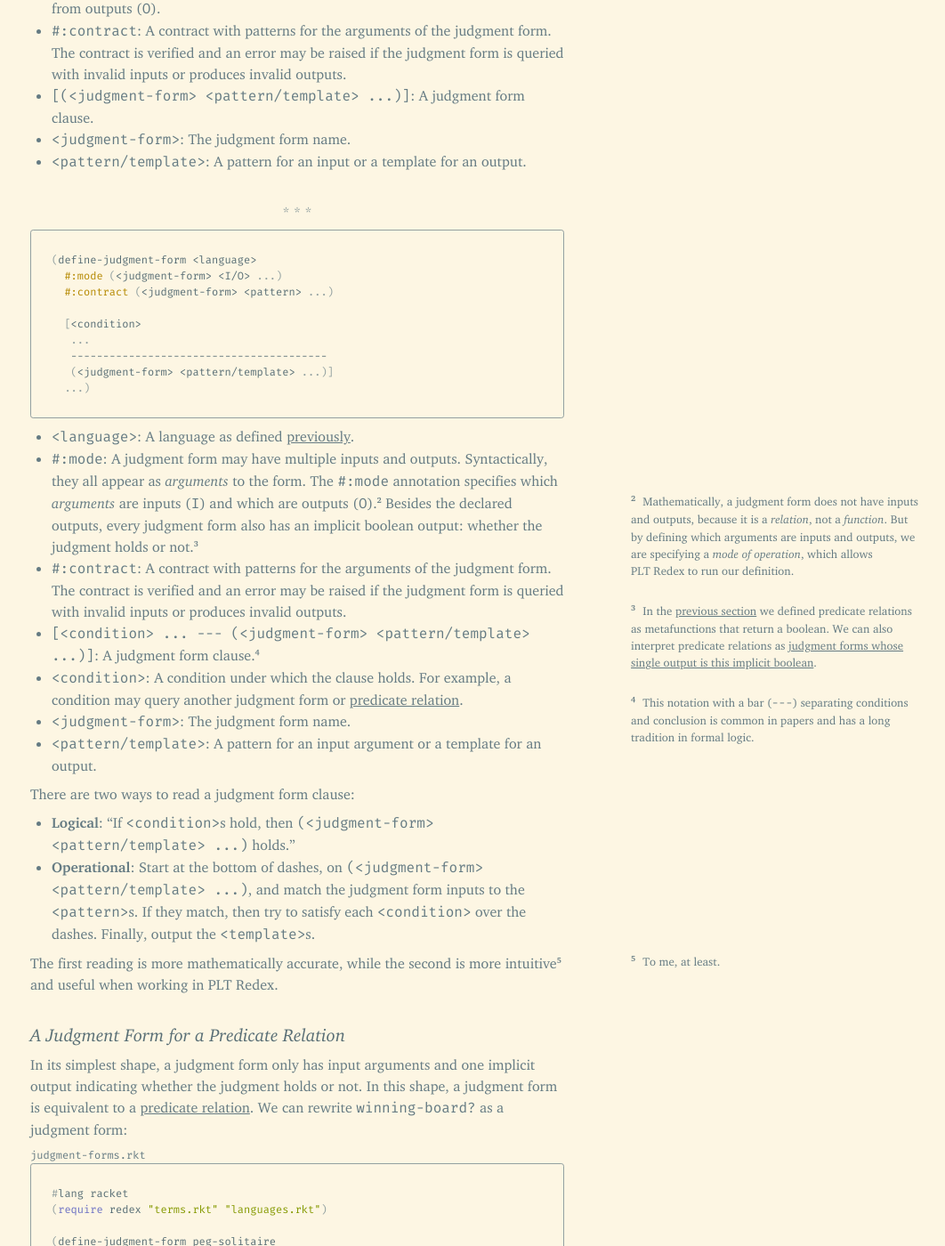
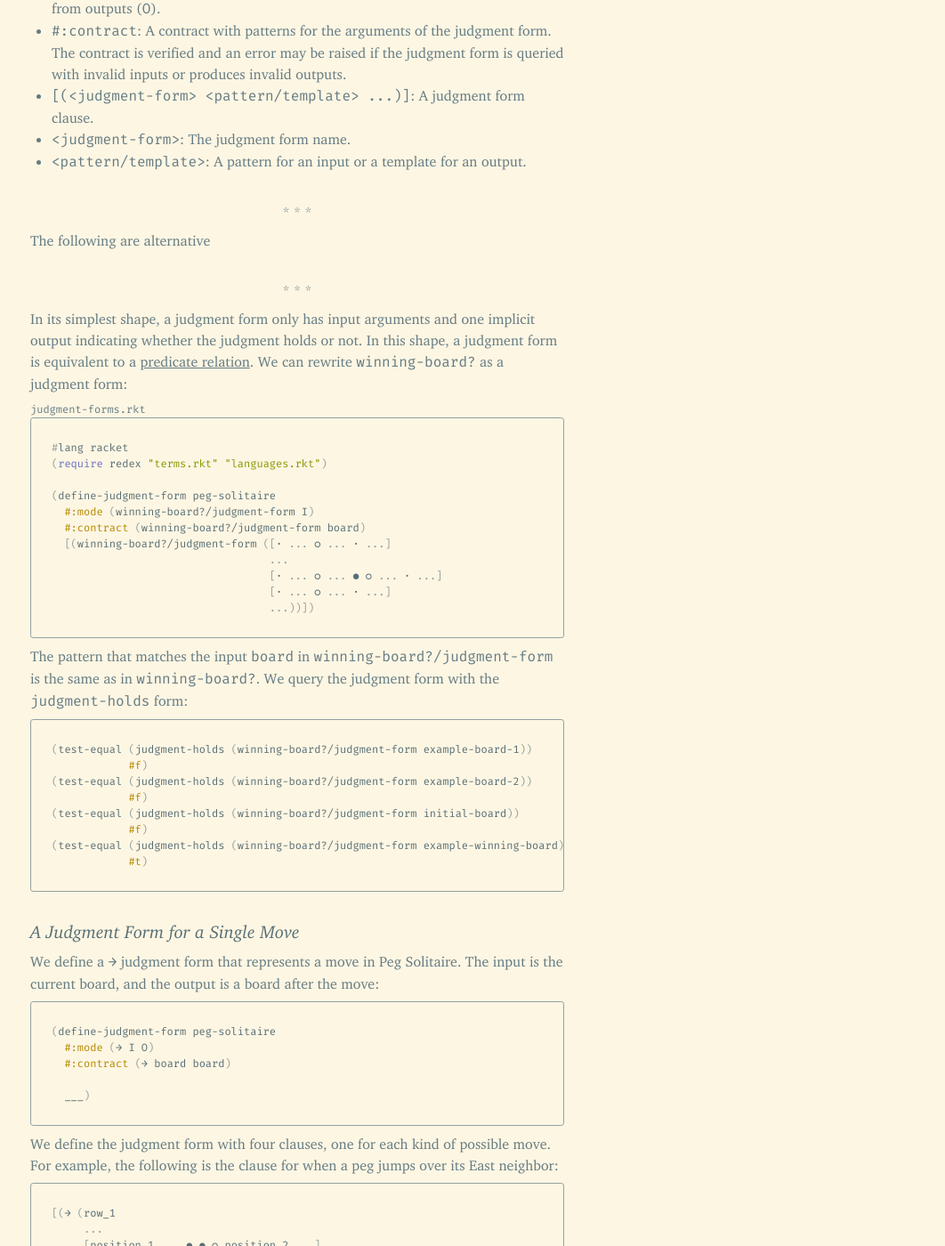
Before and after one commit to leafac/leafac.com, a Jekyll site: the page built from prose/playing-the-game-with-plt-redex/judgment-forms.md, in a window 1280 px wide and 1400 px high, scrolled down 810 px. Shown: the whole window at 89% size, without its empty margins (106-1168 px from the left). Built offline with Jekyll 4.4.1, drawn with Linux system fonts in a browser that asks for light colours.

Commit message:
More edits

````diff
--- a/prose/playing-the-game-with-plt-redex/judgment-forms.md
+++ b/prose/playing-the-game-with-plt-redex/judgment-forms.md
@@ -25,35 +25,9 @@ Both [reduction relations](reduction-relations) and [predicate relations](predic
 
 * * *
 
-```racket
-(define-judgment-form <language>
-  #:mode (<judgment-form> <I/O> ...)
-  #:contract (<judgment-form> <pattern> ...)
+The following are alternative
 
-  [<condition>
-   ...
-   ----------------------------------------
-   (<judgment-form> <pattern/template> ...)]
-  ...)
-```
-
-- `<language>`: A language as defined [previously](languages).
-- `#:mode`: A judgment form may have multiple inputs and outputs. Syntactically, they all appear as *arguments* to the form. The `#:mode` annotation specifies which *arguments* are inputs (`I`) and which are outputs (`O`).<label class="margin-note"><input type="checkbox"><span markdown="1">Mathematically, a judgment form does not have inputs and outputs, because it is a *relation*, not a *function*. But by defining which arguments are inputs and outputs, we are specifying a *mode of operation*, which allows PLT Redex to run our definition.</span></label> Besides the declared outputs, every judgment form also has an implicit boolean output: whether the judgment holds or not.<label class="margin-note"><input type="checkbox"><span markdown="1">In the [previous section](predicate-relations) we defined predicate relations as metafunctions that return a boolean. We can also interpret predicate relations as [judgment forms whose single output is this implicit boolean](#a-judgment-form-for-a-predicate-relation).</span></label>
-- `#:contract`: A contract with patterns for the arguments of the judgment form. The contract is verified and an error may be raised if the judgment form is queried with invalid inputs or produces invalid outputs.
-- `[<condition> ... --- (<judgment-form> <pattern/template> ...)]`: A judgment form clause.<label class="margin-note"><input type="checkbox"><span markdown="1">This notation with a bar (`---`) separating conditions and conclusion is common in papers and has a long tradition in formal logic.</span></label>
-- `<condition>`: A condition under which the clause holds. For example, a condition may query another judgment form or [predicate relation](predicate-relations).
-- `<judgment-form>`: The judgment form name.
-- `<pattern/template>`: A pattern for an input argument or a template for an output.
-
-There are two ways to read a judgment form clause:
-
-- **Logical**: “If `<condition>`s hold, then `(<judgment-form> <pattern/template> ...)` holds.”
-- **Operational**: Start at the bottom of dashes, on `(<judgment-form> <pattern/template> ...)`, and match the judgment form inputs to the `<pattern>`s. If they match, then try to satisfy each `<condition>` over the dashes. Finally, output the `<template>`s.
-
-The first reading is more mathematically accurate, while the second is more intuitive<label class="margin-note"><input type="checkbox"><span markdown="1">To me, at least.</span></label> and useful when working in PLT Redex.
-
-A Judgment Form for a Predicate Relation
-========================================
+* * *
 
 In its simplest shape, a judgment form only has input arguments and one implicit output indicating whether the judgment holds or not. In this shape, a judgment form is equivalent to a [predicate relation](predicate-relations). We can rewrite `winning-board?` as a judgment form:
 
````
Also changed, not shown: 2 other files.
